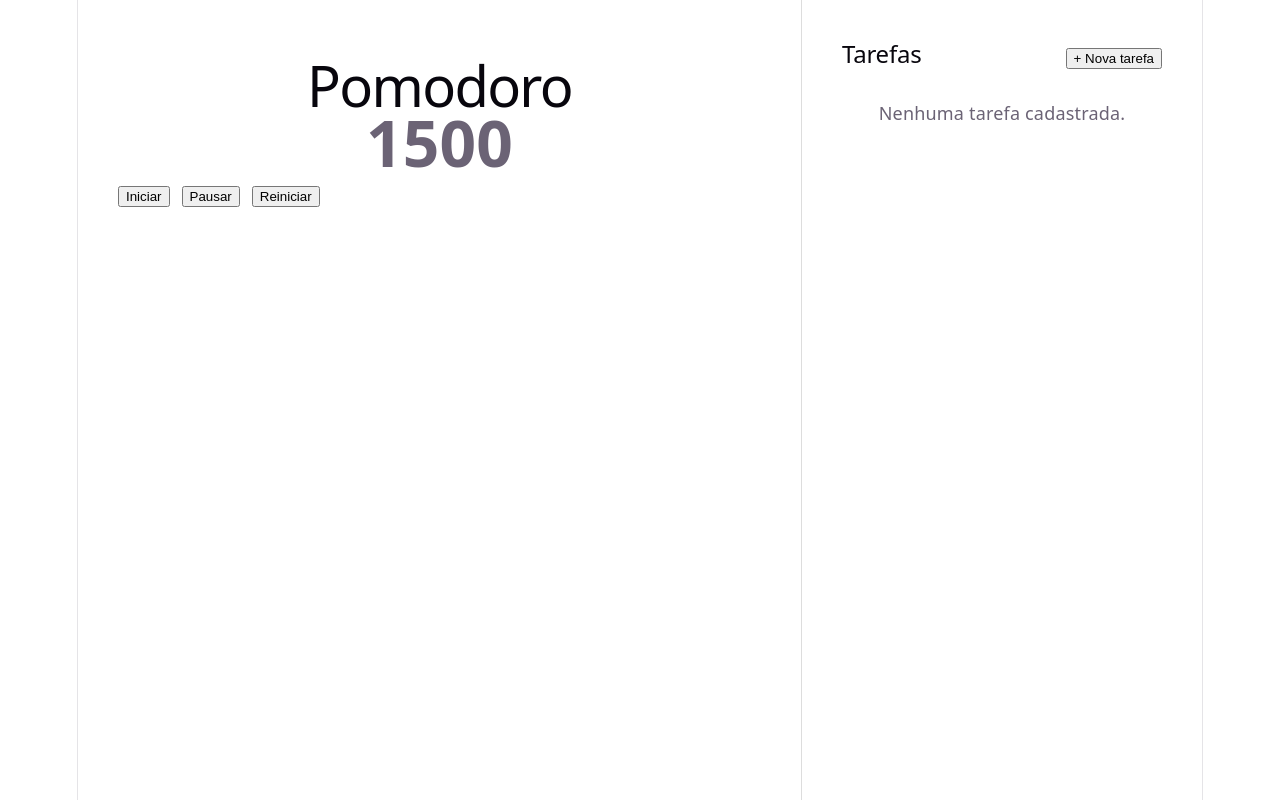
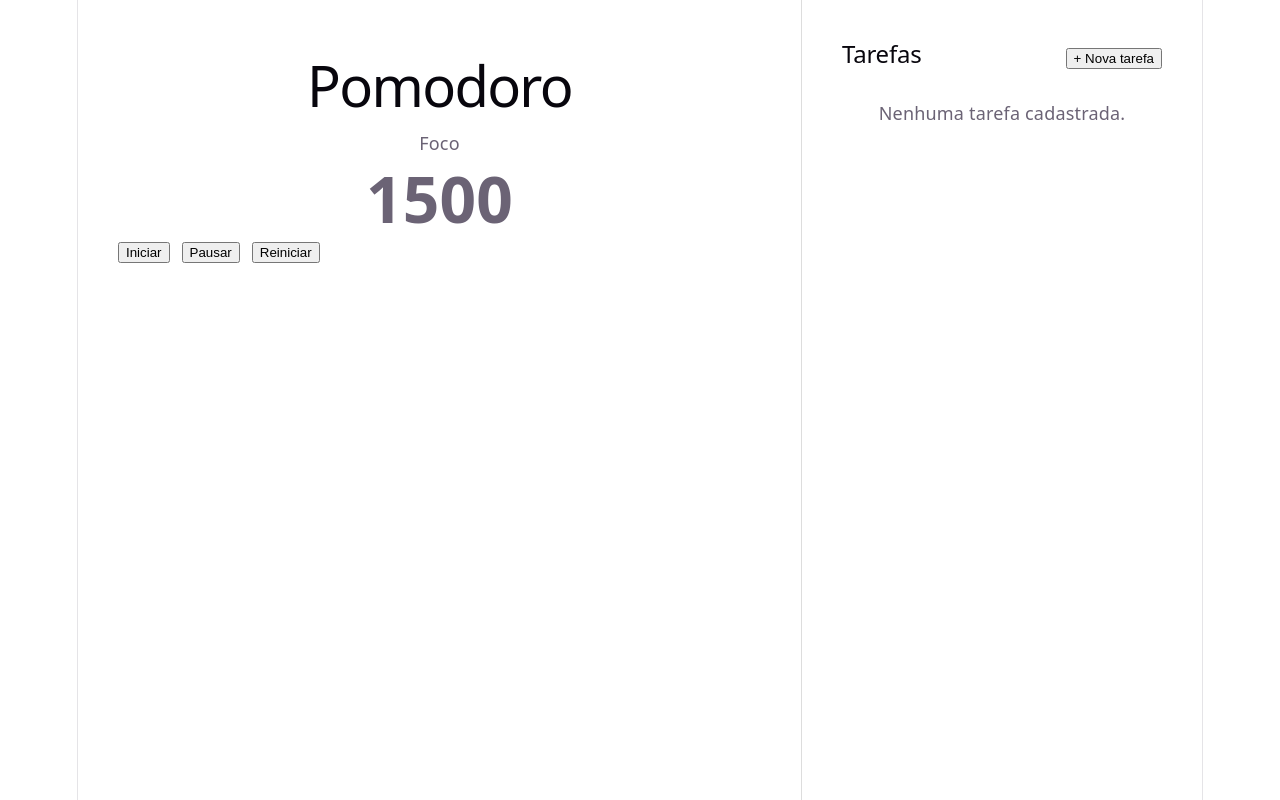
Before and after one commit to Pomodoro-web/Pomodoro, a React (Vite) app: page / in a window 1280 px wide. Built offline with nearby package versions, Linux system fonts and the light colour scheme.

Commit message:
adiciona componente de estado do timer

```diff
--- /dev/null
+++ b/src/componentes/Timer/EstadoTimer.tsx
@@ -0,0 +1,13 @@
+type PropriedadesEstadoTimer = {
+  estado: string
+}
+
+function EstadoTimer({ estado }: PropriedadesEstadoTimer) {
+  return (
+    <p className="estado-timer">
+      {estado}
+    </p>
+  )
+}
+
+export default EstadoTimer
--- a/src/componentes/Timer/Timer.tsx
+++ b/src/componentes/Timer/Timer.tsx
@@ -1,10 +1,15 @@
 import { useEffect, useState } from 'react'
 import ExibirTempo from './ExibirTempo'
 import ControlesTimer from './ControlesTimer'
+import EstadoTimer from './EstadoTimer'
+
+type EstadoPomodoro = 'Foco' | 'Pausa curta' | 'Pausa longa'
 
 function Timer() {
   const [tempo, setTempo] = useState(25 * 60)
   const [rodando, setRodando] = useState(false)
+
+  const [estado] = useState<EstadoPomodoro>('Foco')
 
   useEffect(() => {
     if (!rodando) {
@@ -26,7 +31,7 @@ function Timer() {
   return (
     <section className="pomodoro">
       <h1>Pomodoro</h1>
-
+      <EstadoTimer estado={estado} />
       <ExibirTempo tempo={tempo} />
 
       <ControlesTimer
```
